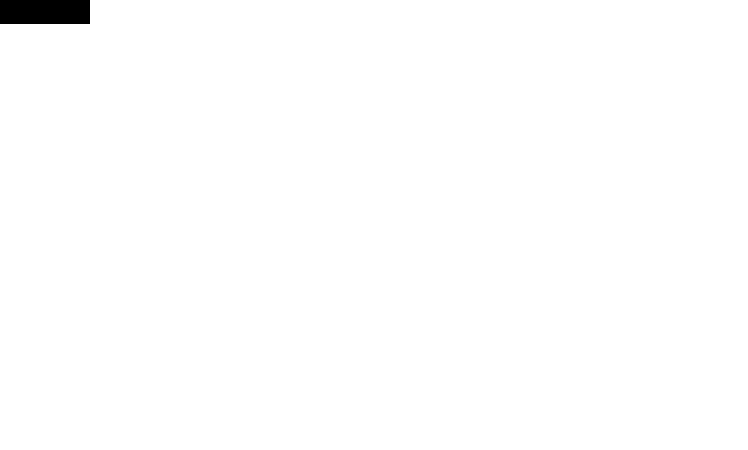
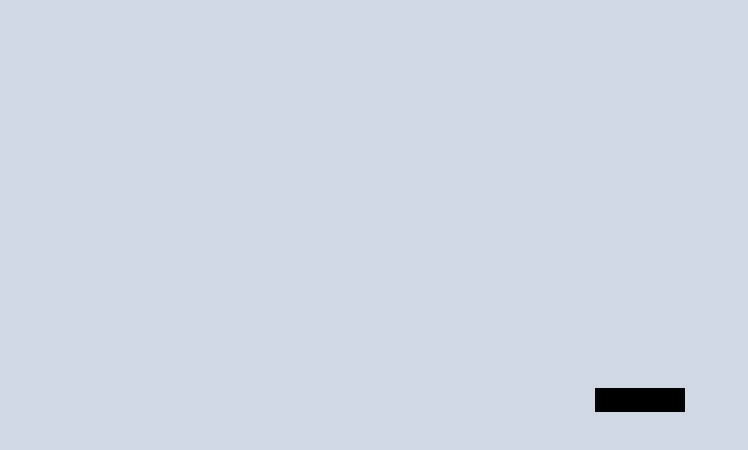
Before and after one commit to ThalysSilva/meu-carrinho, a Next.js app: page /cart in a window 1280 px wide. Shown: the top 450 px of the page, without its empty margins (0-748 px from the left). Built offline with nearby package versions, Linux system fonts and the light colour scheme.

Commit message:
chore: adjust in size and colors of default Container component

```diff
--- a/src/components/shared/Container/index.tsx
+++ b/src/components/shared/Container/index.tsx
@@ -1,4 +1,4 @@
-import React, { ReactNode } from "react";
+import React, { ReactNode } from 'react';
 
 interface ContainerProps {
   children: ReactNode;
@@ -6,7 +6,11 @@ interface ContainerProps {
 }
 export function Container({ children, className }: ContainerProps) {
   return (
-    <div className={className ? className : `min-h-screen w-auto flex bg-white`}>
+    <div
+      className={
+        className ? className : `flex min-h-screen flex-1 bg-[#d1d8e5] items-center justify-center min-w-[350px]`
+      }
+    >
       {children}
     </div>
   );
```
